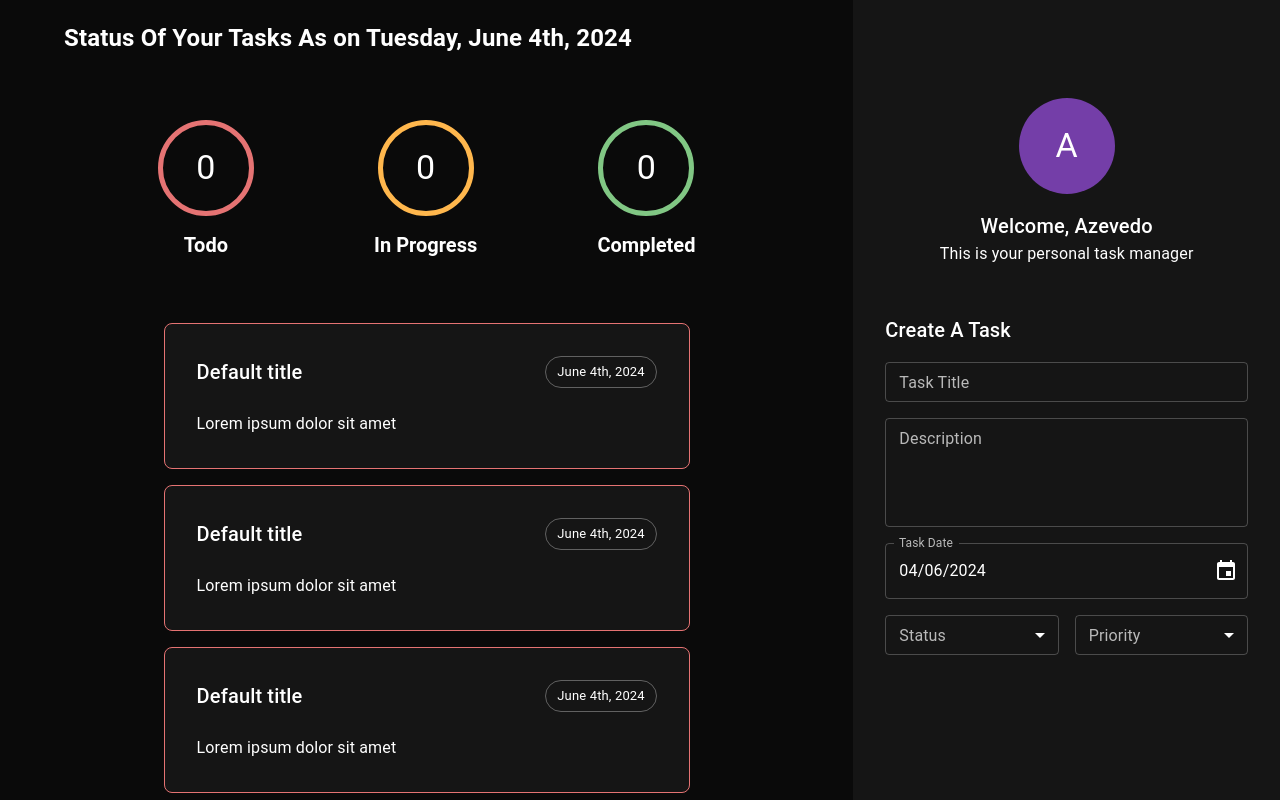
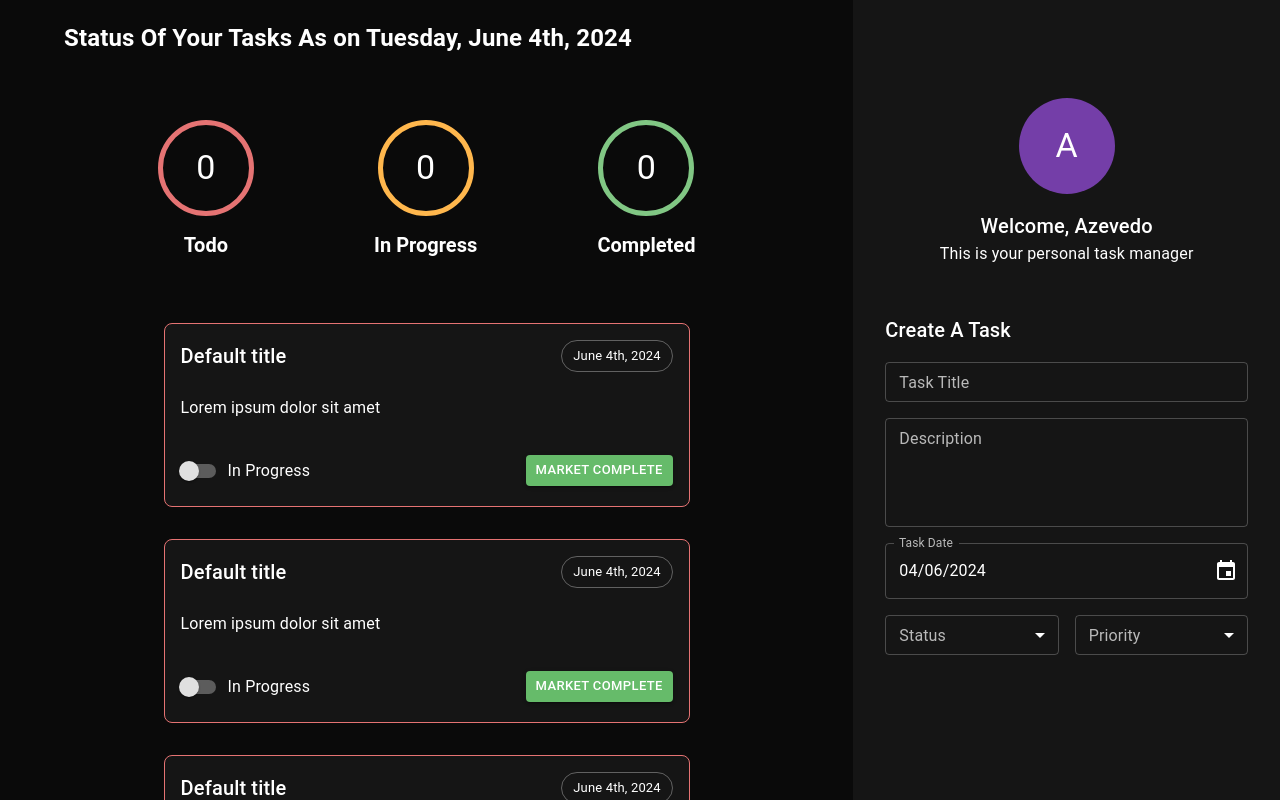
Before and after one commit to felipeazsantos/todo-react, a React (Create React App) app: page / in a window 1280 px wide. Shown: the top 800 px of the page. Built offline with nearby package versions, Linux system fonts and the light colour scheme.

Commit message:
creating task footer component

```diff
--- /dev/null
+++ b/src/components/task/_taskFooter.tsx
@@ -0,0 +1,42 @@
+import React, { FC, ReactElement } from 'react';
+import { Box, Switch, FormControlLabel, Button } from '@mui/material';
+import { ITaskFooter } from './interfaces/ITaskFooter';
+
+import PropTypes from 'prop-types';
+
+export const TaskFooter: FC<ITaskFooter> = (props) : ReactElement => {
+    const {
+        onStatusChange = (e) => console.log(e),
+        onClick = (e) => console.log(e)
+    } = props;
+
+    return (
+        <Box
+            display="flex"
+            justifyContent="space-between"
+            alignItems="center"
+            mt={4}
+        >
+            <FormControlLabel
+                label="In Progress"
+                control={<Switch color='warning' onChange={onStatusChange} />}
+            />
+            <Button
+                variant="contained"
+                color="success"
+                size="small"
+                sx={{
+                    color: '#ffffff',
+                }}
+                onClick={onClick}
+            >
+                Market Complete
+            </Button>
+        </Box>
+    )
+}
+
+TaskFooter.propTypes = {
+    onClick: PropTypes.func,
+    onStatusChange: PropTypes.func,
+}
--- /dev/null
+++ b/src/components/task/interfaces/ITaskFooter.ts
@@ -0,0 +1,9 @@
+import React from 'react';
+
+export interface ITaskFooter {
+    onStatusChange?: (e: React.ChangeEvent<HTMLInputElement>) => void;
+    onClick?: (
+        e: React.MouseEvent<HTMLButtonElement>
+        | React.MouseEvent<HTMLAnchorElement>
+    ) => void;
+}
--- a/src/components/task/task.tsx
+++ b/src/components/task/task.tsx
@@ -2,6 +2,7 @@ import React, { FC, ReactElement } from 'react';
 import { Box } from '@mui/material';
 import { TaskHeader } from './_taskHeader';
 import { TaskDescription } from './_taskDescription';
+import { TaskFooter } from './_taskFooter';
 
 export const Task: FC = () : ReactElement => {
     return (
@@ -10,8 +11,8 @@ export const Task: FC = () : ReactElement => {
             width="100%"
             justifyContent="flex-start"
             flexDirection="column"
-            mb={2}
-            p={4}
+            mb={4}
+            p={2}
             sx={{
                 width: '100%',
                 backgroundColor: 'background.paper',
@@ -22,6 +23,7 @@ export const Task: FC = () : ReactElement => {
         >
             <TaskHeader />
             <TaskDescription />
+            <TaskFooter />
         </Box>
     )
 }
```
